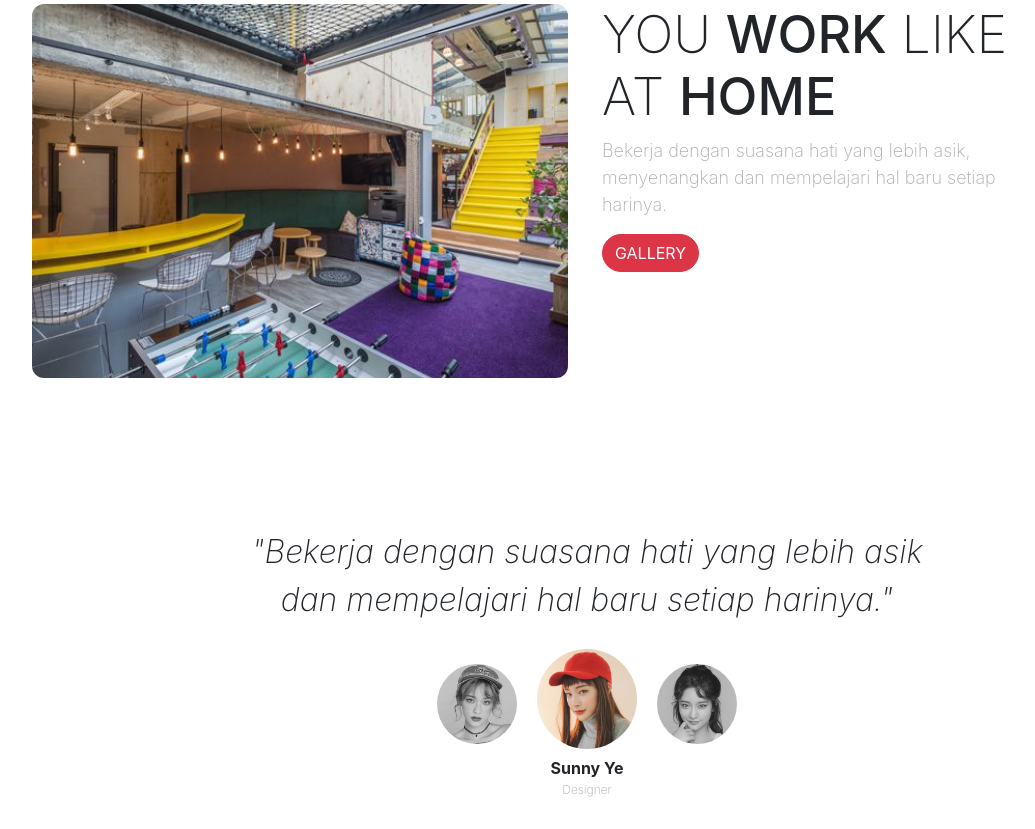
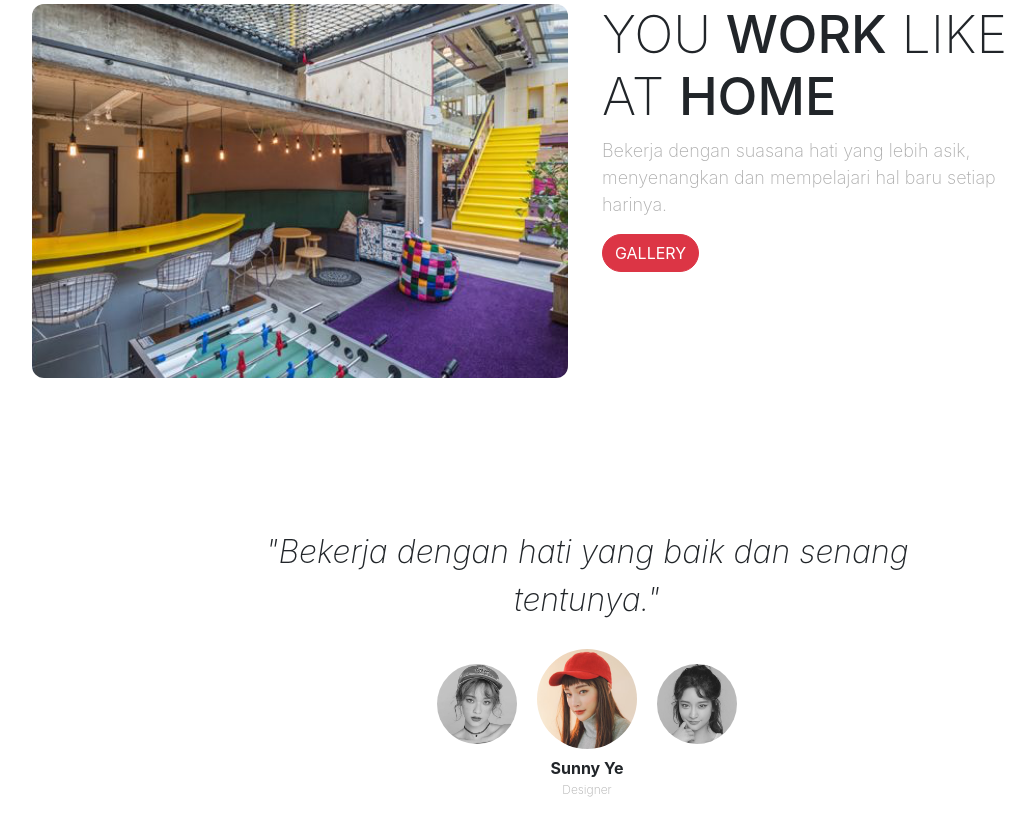
Before and after one commit to sayangmu/simple-landing-page, a plain HTML site: page index.html in a window 1280 px wide. Shown: the part 834-1663 px from the top of the page, without its empty margins (53-1088 px from the left). Drawn offline with nearby package versions, Linux system fonts and the light colour scheme; a web font is replaced by a local one.

Commit message:
mengubah tulisan pada testimonial

```diff
--- a/index.html
+++ b/index.html
@@ -94,7 +94,7 @@
       <section class="testimonial">
         <div class="row justify-content-center">
           <div class="col-lg-8">
-            <p>"Bekerja dengan suasana hati yang lebih asik dan mempelajari hal baru setiap harinya."</p>
+            <p>"Bekerja dengan hati yang baik dan senang tentunya."</p>
           </div>
         </div>
         <div class="row justify-content-center">
```
